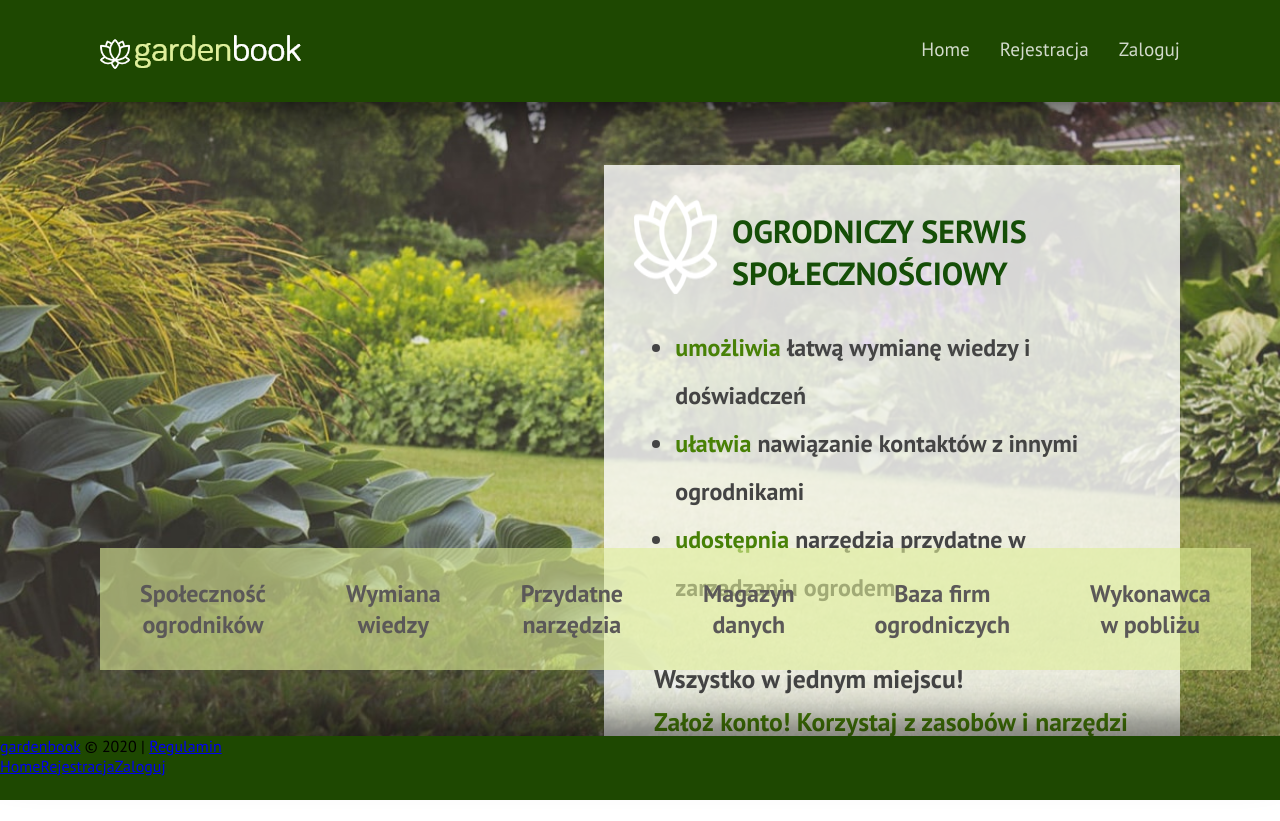
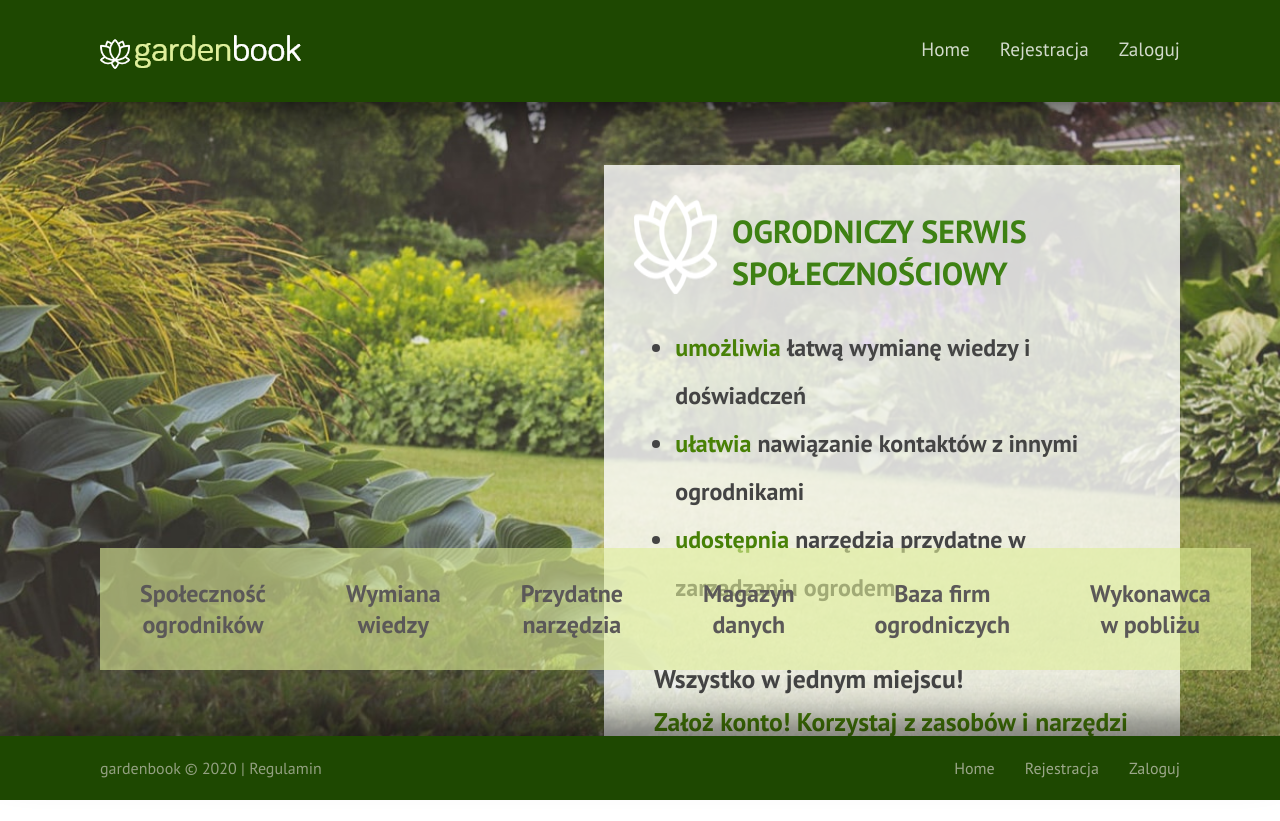
Before and after one commit to hajczek/gardenbook, a React (Create React App) app: page / in a window 1280 px wide. Built offline with nearby package versions, Linux system fonts and the light colour scheme.

Commit message:
Added styles for footer

```diff
--- a/src/assets/styles/_scss/_footer.scss
+++ b/src/assets/styles/_scss/_footer.scss
@@ -7,4 +7,36 @@ footer {
   -webkit-box-shadow: 0px -26px 43px -16px rgba(0, 0, 0, 0.75);
   -moz-box-shadow: 0px -26px 43px -16px rgba(0, 0, 0, 0.75);
   box-shadow: 0px -26px 43px -16px rgba(0, 0, 0, 0.75);
+  display: flex;
+  justify-content: space-between;
+  padding: 0 100px;
+  align-content: center;
+  flex-wrap: wrap;
+
+  p {
+    color: $lightest-green-color;
+
+    a {
+      color: $lightest-green-color;
+      text-decoration: none;
+
+      &:hover {
+        color: $white-color;
+      }
+    }
+  }
+
+  nav {
+    a {
+      color: $lightest-grey-color;
+      opacity: 60%;
+      margin-left: 30px;
+      text-decoration: none;
+
+      &:hover {
+        color: $white-color;
+        opacity: 1;
+      }
+    }
+  }
 }
--- a/src/assets/styles/_scss/_variables.scss
+++ b/src/assets/styles/_scss/_variables.scss
@@ -3,7 +3,10 @@ $lighter-green-color: #154e07;
 $white-color: #fff;
 $white-color-opacity-08: rgba(255, 255, 255, 0.8);
 $light-green-color: #488106;
+$lighter-green-color: #3e8113;
+$lightest-green-color: #93a081;
 $grey-color: #444444;
 $light-grey-color: #5b5858;
+$lightest-grey-color: #efe6e6;
 $limone-color: #dfef9b;
 $limone-color-opacity-06: rgba(223, 239, 152, 0.6);
```
